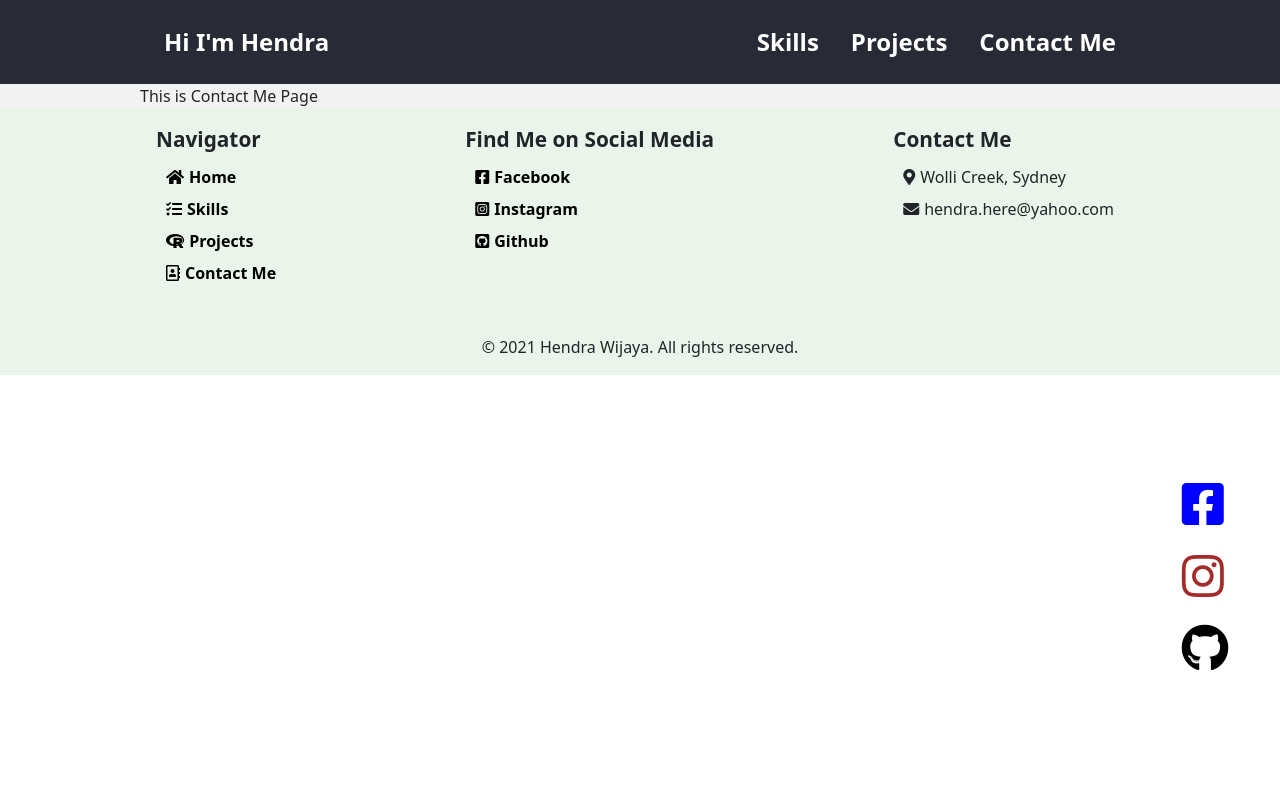
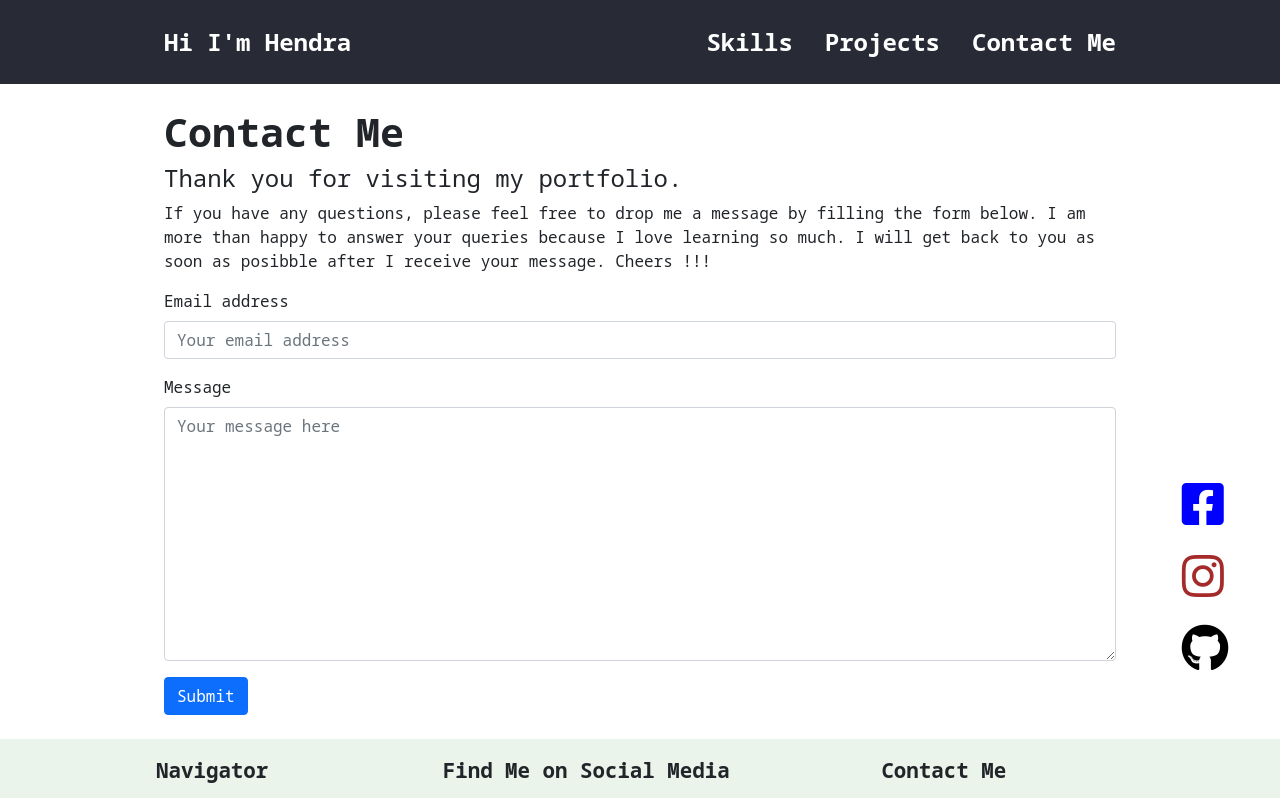
Before and after one commit to skaiterskull/my-portfolio, a React (Create React App) app: page /contact-me in a window 1280 px wide. Shown: the top 798 px of the page. Built offline with nearby package versions, Linux system fonts and the light colour scheme.

Commit message:
contact me page is done, using external API Formspree

```diff
--- a/package.json
+++ b/package.json
@@ -3,6 +3,7 @@
   "version": "0.1.0",
   "private": true,
   "dependencies": {
+    "@formspree/react": "^2.2.4",
     "@testing-library/jest-dom": "^5.14.1",
     "@testing-library/react": "^11.2.7",
     "@testing-library/user-event": "^12.8.3",
--- a/public/index.html
+++ b/public/index.html
@@ -31,6 +31,12 @@
       crossorigin="anonymous"
     />
 
+    <link rel="preconnect" href="https://fonts.googleapis.com" />
+    <link rel="preconnect" href="https://fonts.gstatic.com" crossorigin />
+    <link
+      href="https://fonts.googleapis.com/css2?family=Noto+Sans+Mono:wght@200&display=swap"
+      rel="stylesheet"
+    />
     <title>React App</title>
   </head>
   <body>
--- a/src/App.css
+++ b/src/App.css
@@ -1,3 +1,3 @@
-.diva {
-  display: flex;
+* {
+  font-family: "Noto Sans Mono", monospace;
 }
--- /dev/null
+++ b/src/components/contactMe-form/ContactMeForm.css
@@ -0,0 +1,17 @@
+.contactme-wrapper {
+  padding: 1.5rem;
+  position: relative;
+}
+
+.spinner {
+  text-align: center;
+}
+
+.contactme-alert {
+  transition: opacity ease-out 250ms;
+  position: absolute;
+  top: 50%;
+  bottom: 50%;
+  right: 30%;
+  left: 30%;
+}
--- /dev/null
+++ b/src/components/contactMe-form/ContactMeFrom.js
@@ -0,0 +1,78 @@
+import React, { useState, useEffect } from "react";
+import { Form, Button, Alert, Spinner } from "react-bootstrap";
+import { useForm, ValidationError } from "@formspree/react";
+import "./ContactMeForm.css";
+export const ContactMeFrom = () => {
+  const [state, handleSubmit] = useForm("mleavldz");
+  const [opacity, setOpacity] = useState(0.8);
+
+  useEffect(() => {
+    const hideElement = () => {
+      if (state.succeeded) {
+        setOpacity(0);
+      }
+    };
+    setTimeout(hideElement, 3000);
+  }, [state.succeeded]);
+
+  return (
+    <div className="contactme-wrapper">
+      <div className="contactme-top">
+        <h1 style={{ fontWeight: "bolder" }}>Contact Me</h1>
+        <h4>Thank you for visiting my portfolio.</h4>
+        <p>
+          If you have any questions, please feel free to drop me a message by
+          filling the form below. I am more than happy to answer your queries
+          because I love learning so much. I will get back to you as soon as
+          posibble after I receive your message. Cheers !!!
+        </p>
+      </div>
+      <div className="contactme bottom">
+        {state.submitting && (
+          <div className="spinner">
+            <Spinner animation="border"></Spinner>
+          </div>
+        )}
+        {state.succeeded && (
+          <div className="contactme-alert" style={{ opacity }}>
+            <Alert className="text-center">Message has been sent.</Alert>
+          </div>
+        )}
+
+        <Form className="" onSubmit={handleSubmit}>
+          <Form.Group className="mb-3" controlId="exampleForm.ControlInput1">
+            <Form.Label>Email address</Form.Label>
+            <Form.Control
+              type="email"
+              name="email"
+              placeholder="Your email address"
+            />
+            <ValidationError
+              className="mt-2"
+              style={{ color: "red" }}
+              field="email"
+              prefix="Email"
+              errors={state.errors}
+            />
+          </Form.Group>
+          <Form.Group className="mb-3" controlId="exampleForm.ControlTextarea1">
+            <Form.Label>Message</Form.Label>
+            <Form.Control
+              as="textarea"
+              required
+              name="message"
+              rows={10}
+              placeholder="Your message here"
+            />
+          </Form.Group>
+          <ValidationError
+            field="message"
+            prefix="Message"
+            errors={state.errors}
+          />
+          <Button type="submit">Submit</Button>
+        </Form>
+      </div>
+    </div>
+  );
+};
--- a/src/components/page-layout/PageLayout.css
+++ b/src/components/page-layout/PageLayout.css
@@ -10,7 +10,6 @@
 
 .main-content-wrapper {
   width: 100%;
-  background: rgb(243, 242, 242);
 }
 
 .footer-wrapper {
@@ -25,7 +24,7 @@ nav {
 
 .main-content {
   width: 1000px;
-  background: rgb(243, 242, 242);
+
   margin: 0 auto;
 }
 
--- a/src/components/skill-component/Skill-component.css
+++ b/src/components/skill-component/Skill-component.css
@@ -2,6 +2,22 @@
   width: 100%;
   display: flex;
   justify-content: center;
+}
+
+.skill-quote {
+  font-size: 2rem;
+  margin-top: 2rem;
+  margin-bottom: 3rem;
+  text-align: center;
+  font-weight: bolder;
+}
+
+.skill-quote::before {
+  content: open-quote;
+}
+
+.skill-quote::after {
+  content: close-quote;
 }
 
 .skill {
--- a/src/components/skill-component/SkillComponent.js
+++ b/src/components/skill-component/SkillComponent.js
@@ -71,6 +71,7 @@ export const SkillComponent = () => {
 
   return (
     <>
+      <div className="skill-quote">Continue to study and learn new skills</div>
       {skills.map((item) => {
         return (
           <div className="skills-wrapper" data-aos={item.transition}>
--- a/src/pages/contact-me/ContactMe.js
+++ b/src/pages/contact-me/ContactMe.js
@@ -1,10 +1,13 @@
 import React from "react";
 import { PageLayout } from "../../components/page-layout/PageLayout";
+import { ContactMeFrom } from "../../components/contactMe-form/ContactMeFrom";
 
 export const ContactMe = () => {
   return (
     <div>
-      <PageLayout>This is Contact Me Page</PageLayout>
+      <PageLayout>
+        <ContactMeFrom />
+      </PageLayout>
     </div>
   );
 };
--- a/src/pages/project/Project.css
+++ b/src/pages/project/Project.css
@@ -6,6 +6,13 @@
 
 .projects-wrapper h2 {
   color: black;
+  margin-top: 2rem;
+  margin-bottom: 2rem;
+  font-weight: bolder;
+}
+
+.projects-wrapper p {
+  margin-bottom: 1.5rem;
 }
 
 .project {
--- a/src/pages/project/Project.js
+++ b/src/pages/project/Project.js
@@ -6,9 +6,42 @@ import bgntdtl from "../../assets/ntdtl.png";
 import bgcalc from "../../assets/calculator.png";
 import bgfruit from "../../assets/searchfruit.png";
 import bgportfolio from "../../assets/portfolio.png";
+import bgcommerce from "../../assets/ecommerce.png";
+import "aos/dist/aos.css";
+import AOS from "aos";
+import { useEffect } from "react";
 
 export const Project = () => {
+  useEffect(() => {
+    AOS.init({
+      duration: 1000,
+      easing: "ease-in",
+      delay: 100,
+      once: true,
+    });
+  }, []);
+
   const projectsData = [
+    {
+      image: bgcommerce,
+      name: "E-commerce",
+      tech: [
+        "React",
+        "React-bootstrap",
+        "React-redux",
+        "Javascript",
+        "Express.js",
+        "Node.js",
+        "MongoDB",
+        "AWS",
+      ],
+      description:
+        "E-commerce site created with MERN stack. It has two main function, first is the admin page for the admin and the other one is for the client. ",
+      link: {
+        github: "https://github.com/skaiterskull/ADmin-cms",
+        url: "",
+      },
+    },
     {
       image: bgntdtl,
       name: "Task Management",
@@ -78,7 +111,7 @@ export const Project = () => {
   return (
     <div>
       <PageLayout>
-        <div className="projects-wrapper">
+        <div className="projects-wrapper" data-aos="fade-up">
           <h2>Project Galery</h2>
           <p>Welcome to my projects. Here are some highlight of my projects.</p>
           <div className="project">
```
Also changed, not shown: src/assets/ecommerce.png (added), 1 other file (tests, documents, lock files or other folders).
